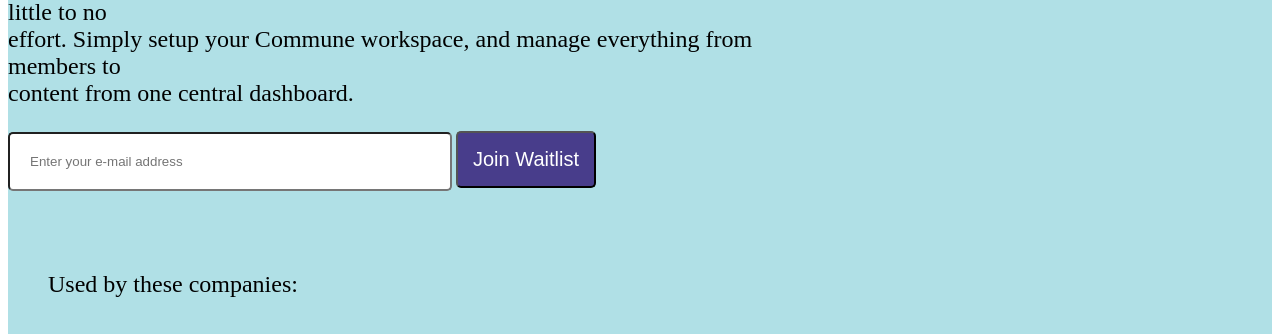
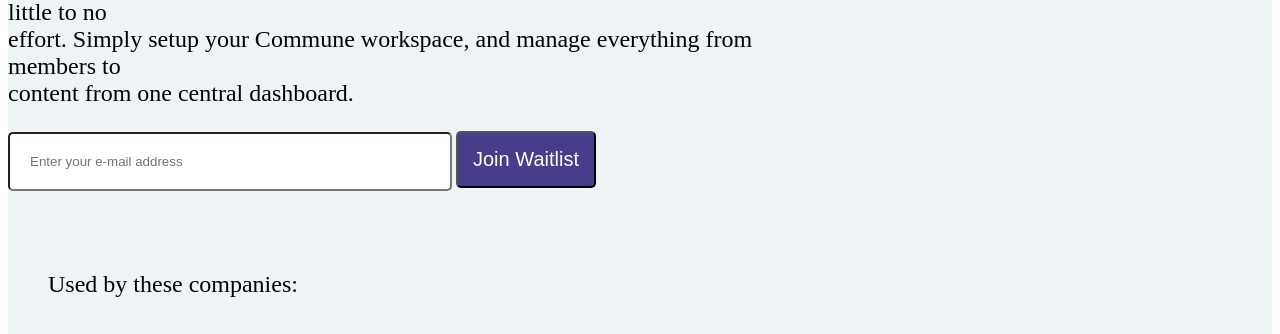
Before and after one commit to SaranCoder14/MFA-21-11-22, a plain HTML site: page index.html in a window 1280 px wide. Shown: the part 621-955 px from the top of the page. Drawn offline with Linux system fonts and the light colour scheme.

Commit message:
Update style.css

```diff
--- a/style.css
+++ b/style.css
@@ -1,6 +1,6 @@
 .all{
 
-    background-color:powderblue;
+    background-color: hsl(207, 33%, 95%);
 }
 header img{
 
```
